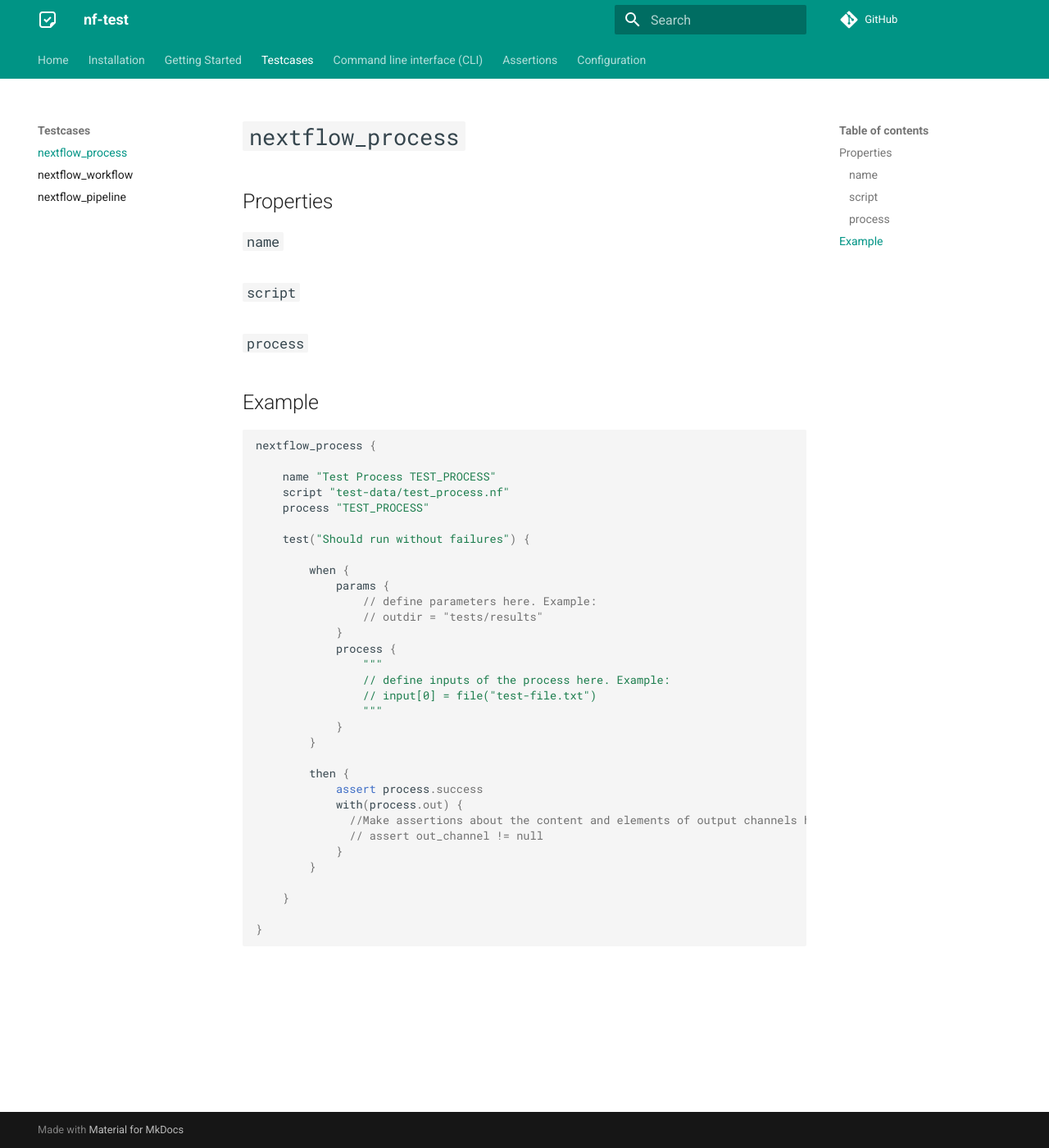
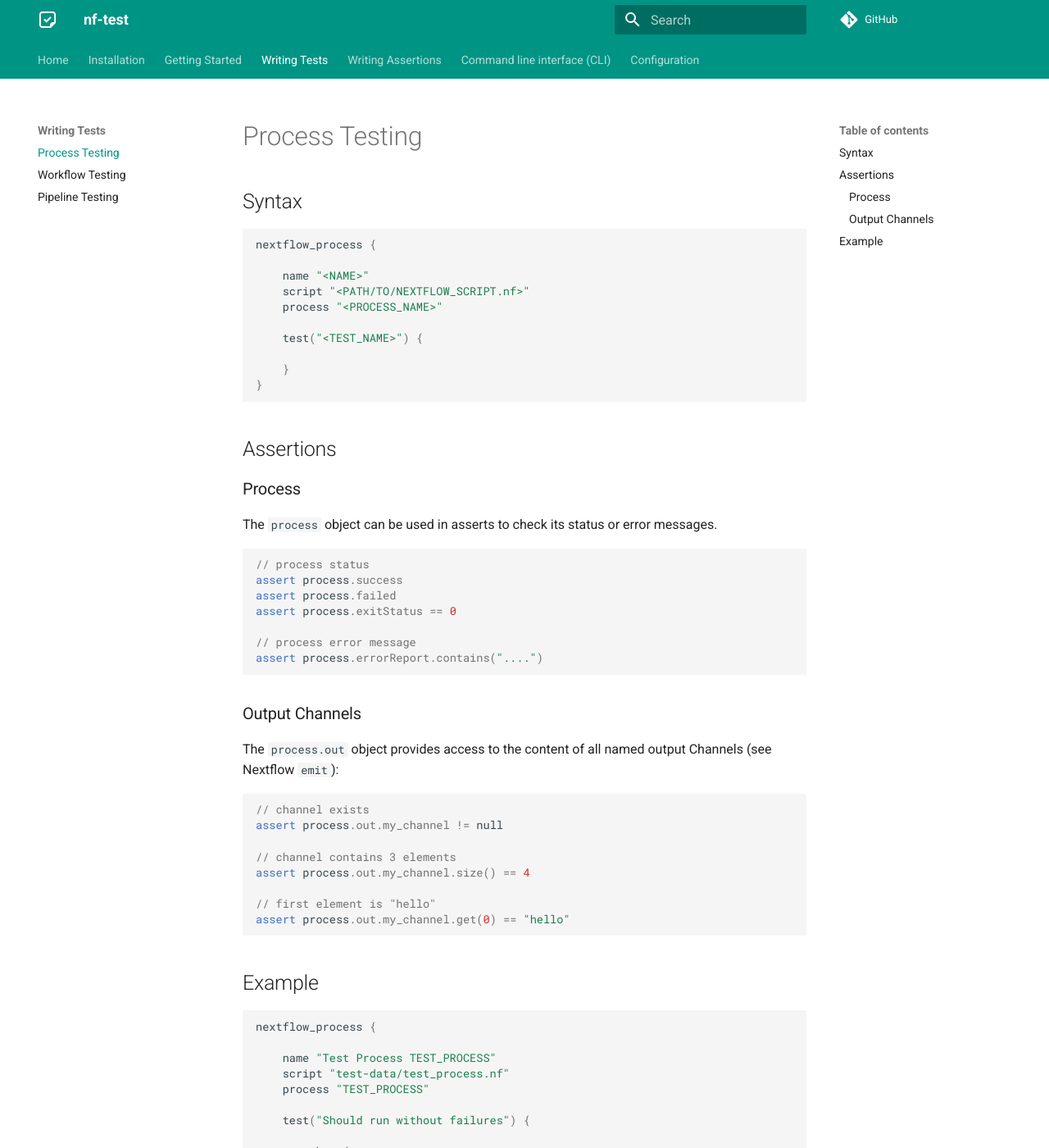
Before and after one commit to askimed/nf-test, an MkDocs documentation site: the page built from docs/testcases/nextflow_process.md, in a window 1280 px wide and 1400 px high. Shown: the whole window at 82% size. Built offline with MkDocs 1.6.1 and Material for MkDocs 9.7.7, drawn with Linux system fonts in a browser that asks for light colours; comment, search, counter and statistics services are not loaded; some of the changed text lies outside the part shown.

````diff
--- a/docs/testcases/nextflow_process.md
+++ b/docs/testcases/nextflow_process.md
@@ -1,11 +1,50 @@
-# `nextflow_process`
+# Process Testing
 
-## Properties
+## Syntax
+```Groovy
+nextflow_process {
 
-### `name`
-### `script`
-### `process`
+    name "<NAME>"
+    script "<PATH/TO/NEXTFLOW_SCRIPT.nf>"
+    process "<PROCESS_NAME>"
 
+    test("<TEST_NAME>") {
+
+    }
+}
+```
+
+## Assertions
+
+### Process
+
+The `process` object can be used in asserts to check its status or error messages.
+
+
+```groovy
+// process status
+assert process.success
+assert process.failed
+assert process.exitStatus == 0
+
+// process error message
+assert process.errorReport.contains("....")
+```
+
+### Output Channels
+
+The `process.out` object provides access to the content of all named output Channels (see Nextflow `emit`):
+
+```groovy
+// channel exists
+assert process.out.my_channel != null
+
+// channel contains 3 elements
+assert process.out.my_channel.size() == 4
+
+// first element is "hello"
+assert process.out.my_channel.get(0) == "hello"
+```
 
 ## Example
 
@@ -20,23 +59,18 @@ nextflow_process {
 
         when {
             params {
-                // define parameters here. Example:
-                // outdir = "tests/results"
+                outdir = "tests/results"
             }
             process {
                 """
-                // define inputs of the process here. Example:
-                // input[0] = file("test-file.txt")
+                input[0] = file("test-file.txt")
                 """
             }
         }
 
         then {
             assert process.success
-            with(process.out) {
-              //Make assertions about the content and elements of output channels here. Example:
-              // assert out_channel != null
-            }
+            assert process.out.out_channel != null
         }
 
     }
--- a/mkdocs.yml
+++ b/mkdocs.yml
@@ -23,15 +23,19 @@ nav:
   - Home: index.md
   - Installation: installation.md
   - Getting Started: getting-started.md
-  - Testcases:
-    - nextflow_process: testcases/nextflow_process.md
-    - nextflow_workflow: testcases/nextflow_workflow.md
-    - nextflow_pipeline: testcases/nextflow_pipeline.md
+  - Writing Tests:
+    - Process Testing: testcases/nextflow_process.md
+    - Workflow Testing: testcases/nextflow_workflow.md
+    - Pipeline Testing: testcases/nextflow_pipeline.md
+  - Writing Assertions:
+    - Power Assertions: assertions/assertions.md
+    - Files: assertions/files.md
+    - Regular Expressions: assertions/regular-expressions.md
+    - Using Third-Party Libraries: assertions/libraries.md
   - Command line interface (CLI):
     - init: cli/init.md
     - generate: cli/generate.md
     - test: cli/test.md
-  - Assertions: assertions.md
   - Configuration: configuration.md
 
 
````
Also changed, not shown: docs/assertions.md (deleted, +0 -78 lines), docs/assertions/assertions.md (added, +31 -0 lines), docs/assertions/files.md (added, +9 -0 lines), docs/assertions/libraries.md (added, +38 -0 lines), docs/assertions/regular-expressions.md (added, +9 -0 lines), docs/getting-started.md (+7 -4 lines), docs/testcases/nextflow_pipeline.md (+38 -6 lines), docs/testcases/nextflow_workflow.md (+40 -10 lines).
